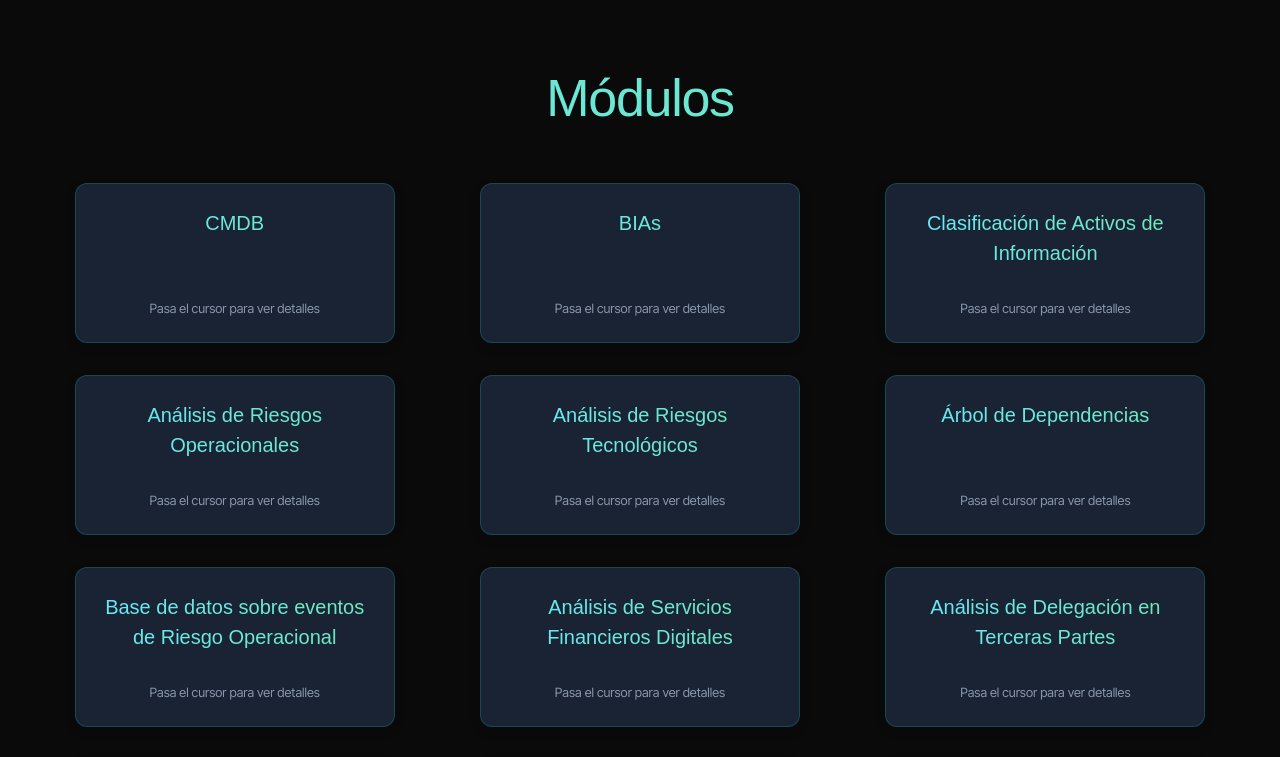
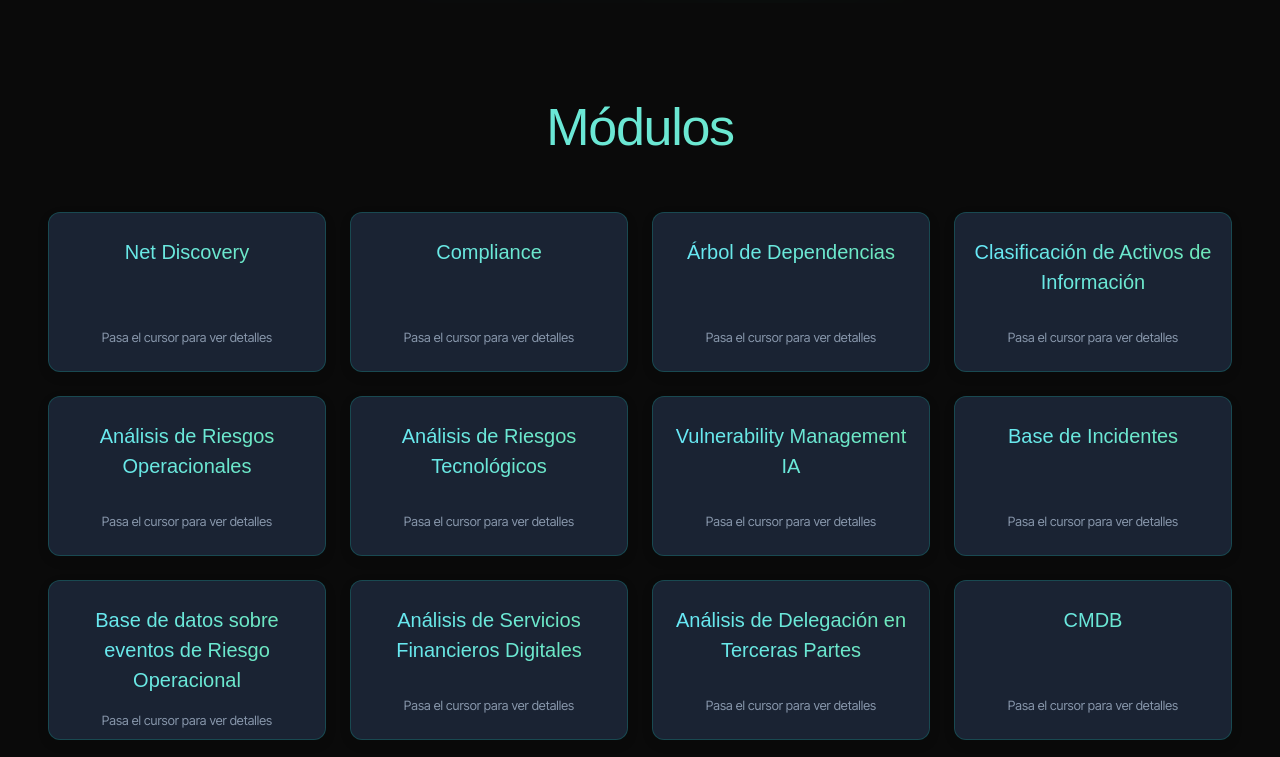
Before and after one commit to csantander93/Aleph-Manager-Web, a React (Vite) app: page / in a window 1280 px wide. Shown: the part 2000-2757 px from the top of the page. Built offline with nearby package versions, Linux system fonts and the light colour scheme; a web font is replaced by a local one.

Commit message:
modulos on

```diff
--- a/src/components/about/About.css
+++ b/src/components/about/About.css
@@ -58,7 +58,7 @@
 
 .about-title {
   font-size: 3rem;
-  line-height: 1;
+  line-height: 1.1; /* Aumentado de 1 a 1.1 */
   font-weight: 500;
   margin-bottom: 1.5rem;
   background-clip: text;
@@ -67,11 +67,14 @@
   background-image: linear-gradient(to right, #67e8f9, #6ee7b7, #67e8f9);
   background-size: 300% 300%;
   font-family: 'TWK Everett', sans-serif;
+  padding-bottom: 0.1em; /* Espacio extra para descenders */
+  display: inline-block; /* Mejor manejo del background-clip */
 }
 
 @media (min-width: 768px) {
   .about-title {
     font-size: 4.5rem;
+    line-height: 1.1; /* Mantener consistencia en desktop */
   }
 }
 
--- a/src/components/modules/data/modulesData.js
+++ b/src/components/modules/data/modulesData.js
@@ -1,23 +1,24 @@
 const modulesData = [
   {
-    id: 1,
-    title: "CMDB",
-    shortDescription: "Aleph mundo Desarrollo de una base de datos de gestión de la configuración, clave en la norma ISO 20000.",
-    fullDescription: "Aleph mundo Desarrollo de una base de datos de gestión de la configuración, clave en la norma ISO 20000.",
-    features: [
-      "Inventario de activos y sus atributos",
-      "Asociaciones entre activos"
-    ]
+    id: 12,
+    title: "Net Discovery",
+    shortDescription: "Descubre los dispositivos conectados a la Red.",
+    fullDescription: "Descubre los dispositivos conectados a la Red.",
+    features: []
   },
   {
-    id: 2,
-    title: "BIAs",
-    shortDescription: "Aleph mundo Conforme a la norma ISO 22317 ante cualquier aspecto relacionado con la continuidad de negocio y la recuperación ante desastres.",
-    fullDescription: "Aleph mundo Conforme a la norma ISO 22317 ante cualquier aspecto relacionado con la continuidad de negocio y la recuperación ante desastres.",
-    features: [
-      "Evaluación del análisis de impacto al negocio",
-      "Estimación de impacto operacional y financiero de interrupciones"
-    ]
+    id: 11,
+    title: "Compliance",
+    shortDescription: "Analiza el grado de cumplimiento ante cualquier tipo de normativa.",
+    fullDescription: "Analiza el grado de cumplimiento ante cualquier tipo de normativa.",
+    features: []
+  },
+  {
+    id: 6,
+    title: "Árbol de Dependencias",
+    shortDescription: "Evaluación de los riesgos y criticidad a partir de una visión corporativa.",
+    fullDescription: "Evaluación de los riesgos y criticidad a partir de una visión corporativa.",
+    features: []
   },
   {
     id: 3,
@@ -47,10 +48,17 @@ const modulesData = [
     ]
   },
   {
-    id: 6,
-    title: "Árbol de Dependencias",
-    shortDescription: "Evaluación de los riesgos y criticidad a partir de una visión corporativa.",
-    fullDescription: "Evaluación de los riesgos y criticidad a partir de una visión corporativa.",
+    id: 14,
+    title: "Vulnerability Management IA",
+    shortDescription: "Gestión, monitoreo y mitigación de las vulnerabilidades detectadas.",
+    fullDescription: "Gestión, monitoreo y mitigación de las vulnerabilidades detectadas.",
+    features: []
+  },
+  {
+    id: 13,
+    title: "Base de Incidentes",
+    shortDescription: "Aleph normas ISO Conforme a los controles de la norma ISO 27002 para gestionar los incidentes en la seguridad de la información.",
+    fullDescription: "Aleph normas ISO Conforme a los controles de la norma ISO 27002 para gestionar los incidentes en la seguridad de la información.",
     features: []
   },
   {
@@ -75,39 +83,32 @@ const modulesData = [
     features: []
   },
   {
+    id: 1,
+    title: "CMDB",
+    shortDescription: "Aleph mundo Desarrollo de una base de datos de gestión de la configuración, clave en la norma ISO 20000.",
+    fullDescription: "Aleph mundo Desarrollo de una base de datos de gestión de la configuración, clave en la norma ISO 20000.",
+    features: [
+      "Inventario de activos y sus atributos",
+      "Asociaciones entre activos"
+    ]
+  },
+  // Los dos módulos con más contenido van al final
+  {
+    id: 2,
+    title: "BIAs",
+    shortDescription: "Aleph mundo Conforme a la norma ISO 22317 ante cualquier aspecto relacionado con la continuidad de negocio y la recuperación ante desastres.",
+    fullDescription: "Aleph mundo Conforme a la norma ISO 22317 ante cualquier aspecto relacionado con la continuidad de negocio y la recuperación ante desastres.",
+    features: [
+      "Evaluación del análisis de impacto al negocio",
+      "Estimación de impacto operacional y financiero de interrupciones"
+    ]
+  },
+  {
     id: 10,
     title: "Análisis de Servicios descentralizados",
     shortDescription: "Gestión y control de las regulaciones técnicas correspondientes a descentralizar en instalaciones con recursos técnicos y/o humanos propios o de terceros.",
     fullDescription: "Gestión y control de las regulaciones técnicas correspondientes a descentralizar en instalaciones con recursos técnicos y/o humanos propios o de terceros.",
     features: []
-  },
-  {
-    id: 11,
-    title: "Compliance",
-    shortDescription: "Analiza el grado de cumplimiento ante cualquier tipo de normativa.",
-    fullDescription: "Analiza el grado de cumplimiento ante cualquier tipo de normativa.",
-    features: []
-  },
-  {
-    id: 12,
-    title: "Net Discovery",
-    shortDescription: "Descubre los dispositivos conectados a la Red.",
-    fullDescription: "Descubre los dispositivos conectados a la Red.",
-    features: []
-  },
-  {
-    id: 13,
-    title: "Base de Incidentes",
-    shortDescription: "Aleph normas ISO Conforme a los controles de la norma ISO 27002 para gestionar los incidentes en la seguridad de la información.",
-    fullDescription: "Aleph normas ISO Conforme a los controles de la norma ISO 27002 para gestionar los incidentes en la seguridad de la información.",
-    features: []
-  },
-  {
-    id: 14,
-    title: "Vulnerability Management IA",
-    shortDescription: "Gestión, monitoreo y mitigación de las vulnerabilidades detectadas.",
-    fullDescription: "Gestión, monitoreo y mitigación de las vulnerabilidades detectadas.",
-    features: []
   }
 ];
 
--- a/src/components/modules/modules/Modules.css
+++ b/src/components/modules/modules/Modules.css
@@ -1,4 +1,4 @@
-/* modules.css - Versión optimizada para móviles y desktop */
+/* modules.css - Versión optimizada para 14 tarjetas */
 
 /* Contenedor principal */
 .modules-container {
@@ -74,15 +74,40 @@
   padding: 0 1.5rem;
 }
 
-/* Grilla de módulos optimizada */
+/* Grilla de módulos optimizada - VERSIÓN MODIFICADA */
 .modules-grid {
   display: grid;
-  grid-template-columns: repeat(auto-fit, minmax(240px, 1fr));
+  grid-template-columns: repeat(auto-fit, minmax(280px, 1fr));
   gap: 1.5rem;
   padding: 0 1.5rem;
   position: relative;
   z-index: 1;
   justify-items: center;
+}
+
+/* Solución para pantallas grandes (4 columnas) */
+@media (min-width: 1200px) {
+  .modules-grid {
+    grid-template-columns: repeat(4, 1fr);
+  }
+
+  /* Hace que las últimas 2 tarjetas ocupen más espacio */
+  .module-card:nth-last-child(-n+2) {
+    grid-column: span 2;
+    max-width: 100%;
+  }
+}
+
+/* Solución para pantallas medianas (3 columnas) */
+@media (min-width: 768px) and (max-width: 1199px) {
+  .modules-grid {
+    grid-template-columns: repeat(3, 1fr);
+  }
+
+  /* Ajuste para la última fila */
+  .module-card:nth-last-child(2):nth-child(3n+1) {
+    grid-column: span 2;
+  }
 }
 
 /* Efectos de hover SOLO para desktop */
@@ -107,26 +132,16 @@
   backface-visibility: visible;
 }
 
-/* Ajustes responsivos */
-@media (min-width: 640px) {
+/* Ajustes responsivos adicionales */
+@media (min-width: 640px) and (max-width: 767px) {
   .modules-grid {
-    grid-template-columns: repeat(auto-fit, minmax(260px, 1fr));
-    gap: 1.75rem;
-    padding: 0 2rem;
+    grid-template-columns: repeat(2, 1fr);
   }
 }
 
 @media (min-width: 1024px) {
   .modules-grid {
-    grid-template-columns: repeat(auto-fit, minmax(280px, 1fr));
-    gap: 2rem;
     padding: 0 3rem;
-  }
-}
-
-@media (min-width: 1280px) {
-  .modules-grid {
-    grid-template-columns: repeat(auto-fit, minmax(300px, 1fr));
   }
 }
 
```
Also changed, not shown: src/components/modules/module/Module.jsx (line endings or trailing spaces).
